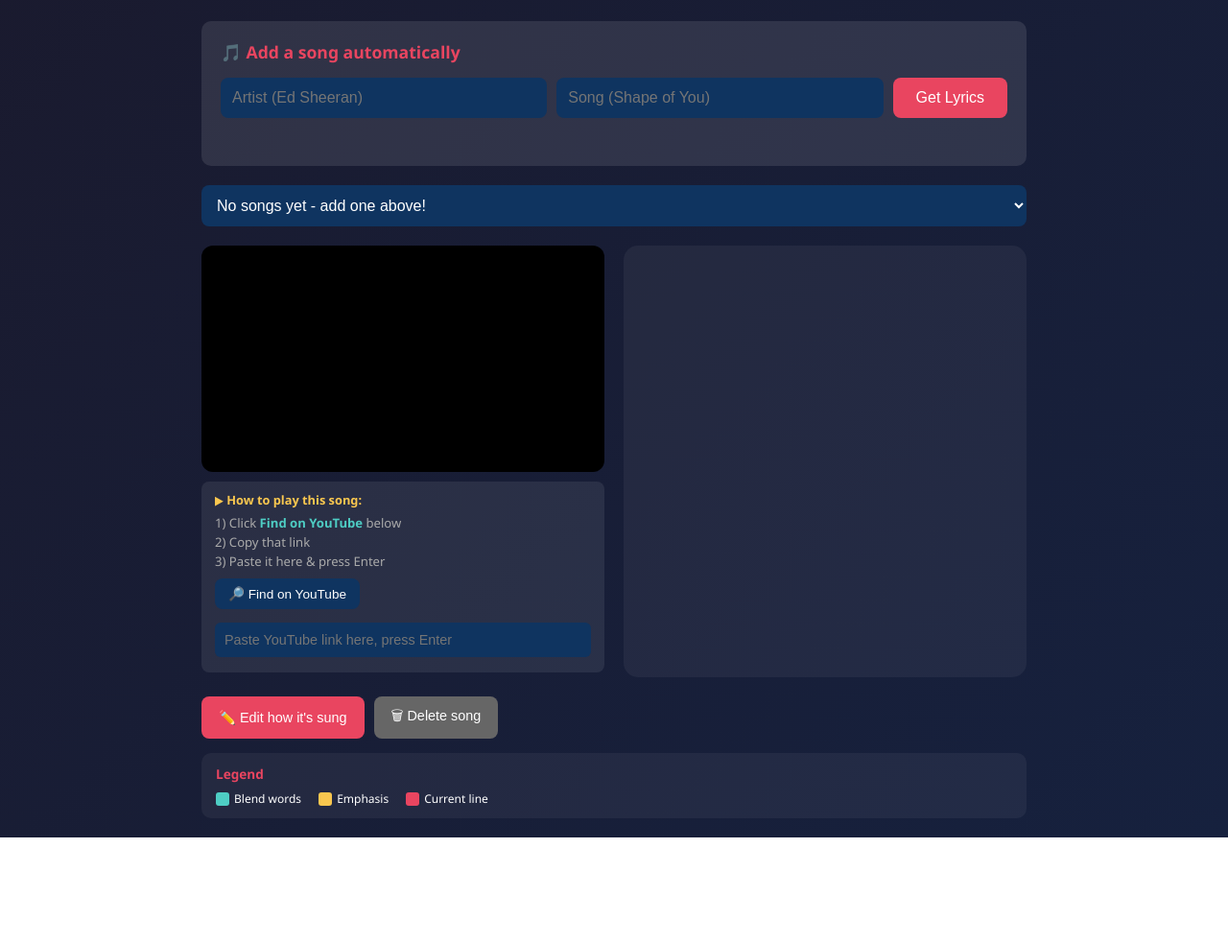
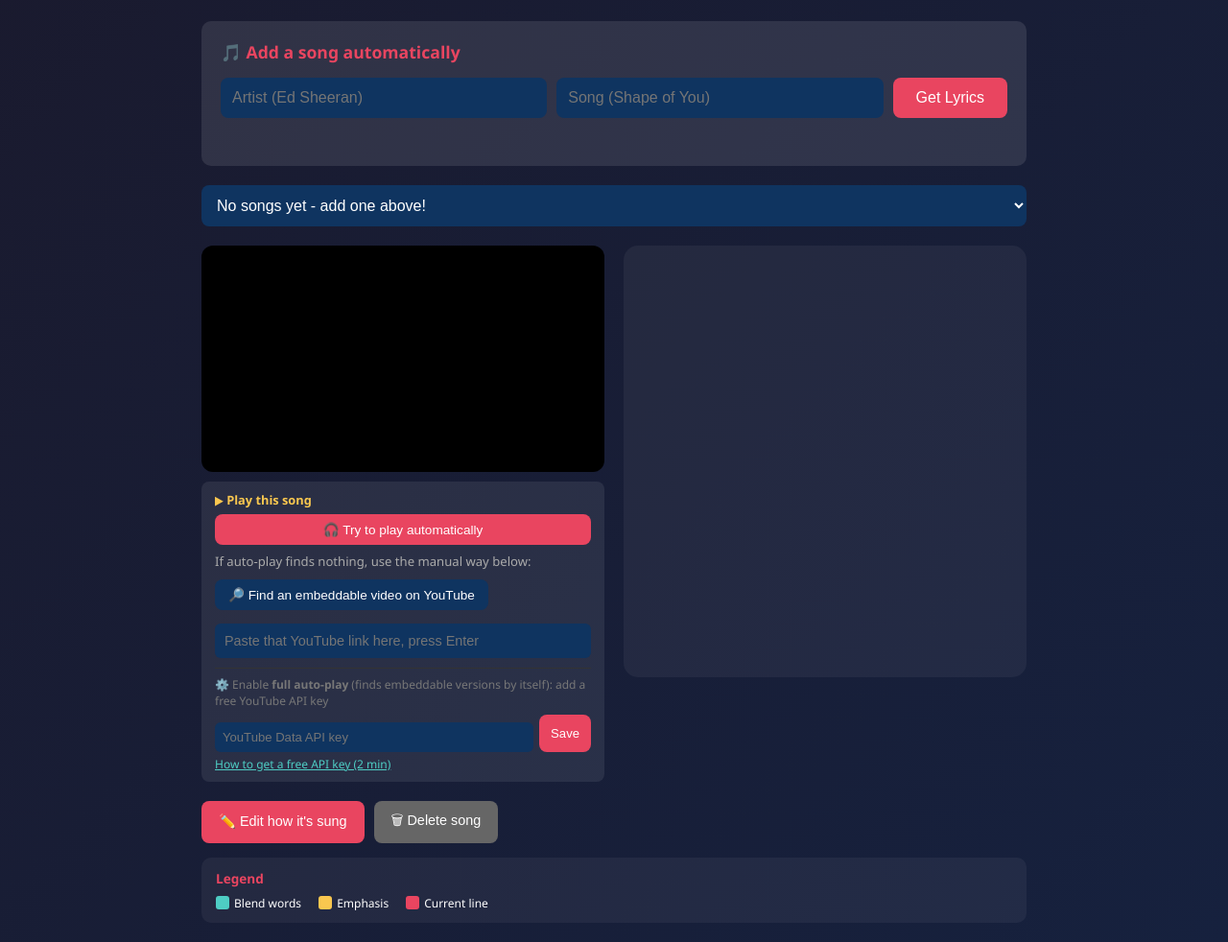
Before and after one commit to sanNn-8848/VocalFlow, a plain HTML site: page index.html in a window 1280 px wide. Shown: the part 107-1089 px from the top of the page at 96% size. Before the commit the page ends 980 px from the top, so only its background shows below. Drawn offline with Linux system fonts and the light colour scheme.

Commit message:
Add API-key auto-play for embeddable videos + paste-link fallback

```diff
--- a/index.html
+++ b/index.html
@@ -184,17 +184,26 @@
                     <div class="yt-holder" id="ytHolder"></div>
                 </div>
                 <div class="player-hint">
-                    <div style="color:#f9c74f;font-weight:bold;margin-bottom:6px">▶ How to play this song:</div>
-                    <div style="margin-bottom:8px;font-size:0.82rem;line-height:1.5">
-                        1) Click <b style="color:#4ecdc4">Find on YouTube</b> below<br>
-                        2) Copy that link<br>
-                        3) Paste it here &amp; press Enter
+                    <div style="color:#f9c74f;font-weight:bold;margin-bottom:6px">▶ Play this song</div>
+                    <div id="autoRow" style="margin-bottom:8px;font-size:0.82rem">
+                        <button onclick="tryAutoPlay()" id="autoPlayBtn" style="padding:8px 14px;font-size:0.85rem;background:#e94560;width:100%">🎧 Try to play automatically</button>
+                    </div>
+                    <div style="margin-bottom:8px;font-size:0.82rem;line-height:1.5;color:#aaa">
+                        If auto-play finds nothing, use the manual way below:
                     </div>
                     <div style="margin-bottom:6px">
-                        <button onclick="openYTSearch()" style="padding:8px 14px;font-size:0.85rem;background:#0f3460">🔎 Find on YouTube</button>
+                        <button onclick="openYTSearch()" style="padding:8px 14px;font-size:0.85rem;background:#0f3460">🔎 Find an embeddable video on YouTube</button>
                     </div>
-                    <input type="text" id="customUrl" placeholder="Paste YouTube link here, press Enter" onkeydown="if(event.key==='Enter')useCustomUrl()">
+                    <input type="text" id="customUrl" placeholder="Paste that YouTube link here, press Enter" onkeydown="if(event.key==='Enter')useCustomUrl()">
                     <div id="urlStatus" style="font-size:0.78rem;color:#aaa;margin-top:6px"></div>
+                    <div style="margin-top:10px;border-top:1px solid #333;padding-top:8px;font-size:0.75rem;color:#777">
+                        ⚙️ Enable <b>full auto-play</b> (finds embeddable versions by itself): add a free YouTube API key
+                        <div style="display:flex;gap:6px;margin-top:6px;flex-wrap:wrap">
+                            <input type="password" id="apiKey" placeholder="YouTube Data API key" style="flex:1;min-width:140px;padding:8px;border:none;border-radius:6px;background:#0f3460;color:#fff;font-size:0.82rem">
+                            <button onclick="saveApiKey()" style="padding:8px 12px;font-size:0.82rem">Save</button>
+                        </div>
+                        <div style="margin-top:4px"><a href="https://developers.google.com/youtube/v3/getting-started" target="_blank" style="color:#4ecdc4">How to get a free API key (2 min)</a></div>
+                    </div>
                 </div>
             </div>
 
@@ -418,6 +427,55 @@
             }
         }
 
+        // ===== Auto-play: search for an embeddable YouTube video =====
+        function getApiKey() { return localStorage.getItem('vocalflow_yt_key') || ''; }
+
+        function saveApiKey() {
+            const key = document.getElementById('apiKey').value.trim();
+            if (!key) { alert('Paste your YouTube Data API key first.'); return; }
+            localStorage.setItem('vocalflow_yt_key', key);
+            document.getElementById('apiKey').value = '';
+            document.getElementById('urlStatus').textContent = '✅ API key saved. Now click "Try to play automatically".';
+        }
+
+        async function tryAutoPlay() {
+            if (!currentSong) return;
+            const status = document.getElementById('urlStatus');
+            const key = getApiKey();
+            if (!key) {
+                status.textContent = '⚠️ Add a free YouTube API key above to enable auto-play. Or use the paste-link method below.';
+                return;
+            }
+            status.textContent = '🔎 Searching for an embeddable video...';
+            const q = encodeURIComponent(currentSong.title + ' ' + currentSong.artist);
+            try {
+                // Search, filter for embeddable videos
+                const url = `https://www.googleapis.com/youtube/v3/search?part=snippet&q=${q}&type=video&videoEmbeddable=true&maxResults=10&key=${encodeURIComponent(key)}`;
+                const res = await fetch(url);
+                const data = await res.json();
+                if (data.error || !data.items || data.items.length === 0) {
+                    status.textContent = '❌ No embeddable video found. Try the paste-link method.';
+                    return;
+                }
+                // Pick the best candidate (prefer titles matching the song)
+                let picked = data.items[0];
+                for (const item of data.items) {
+                    const t = item.snippet.title.toLowerCase();
+                    if (t.includes(currentSong.title.toLowerCase())) { picked = item; break; }
+                }
+                if (!picked || !picked.id || !picked.id.videoId) {
+                    status.textContent = '❌ Could not load a video. Try paste-link.';
+                    return;
+                }
+                const vid = picked.id.videoId;
+                status.textContent = '✅ Playing "' + picked.snippet.title + '"';
+                createPlayer();
+                ytPlayer.loadVideoById(vid);
+            } catch (e) {
+                status.textContent = '❌ Auto-play failed. Try the paste-link method below.';
+            }
+        }
+
         // Poll player time for scroll sync
         setInterval(() => {
             if (ytPlayer && ytPlayer.getCurrentTime) {
```
